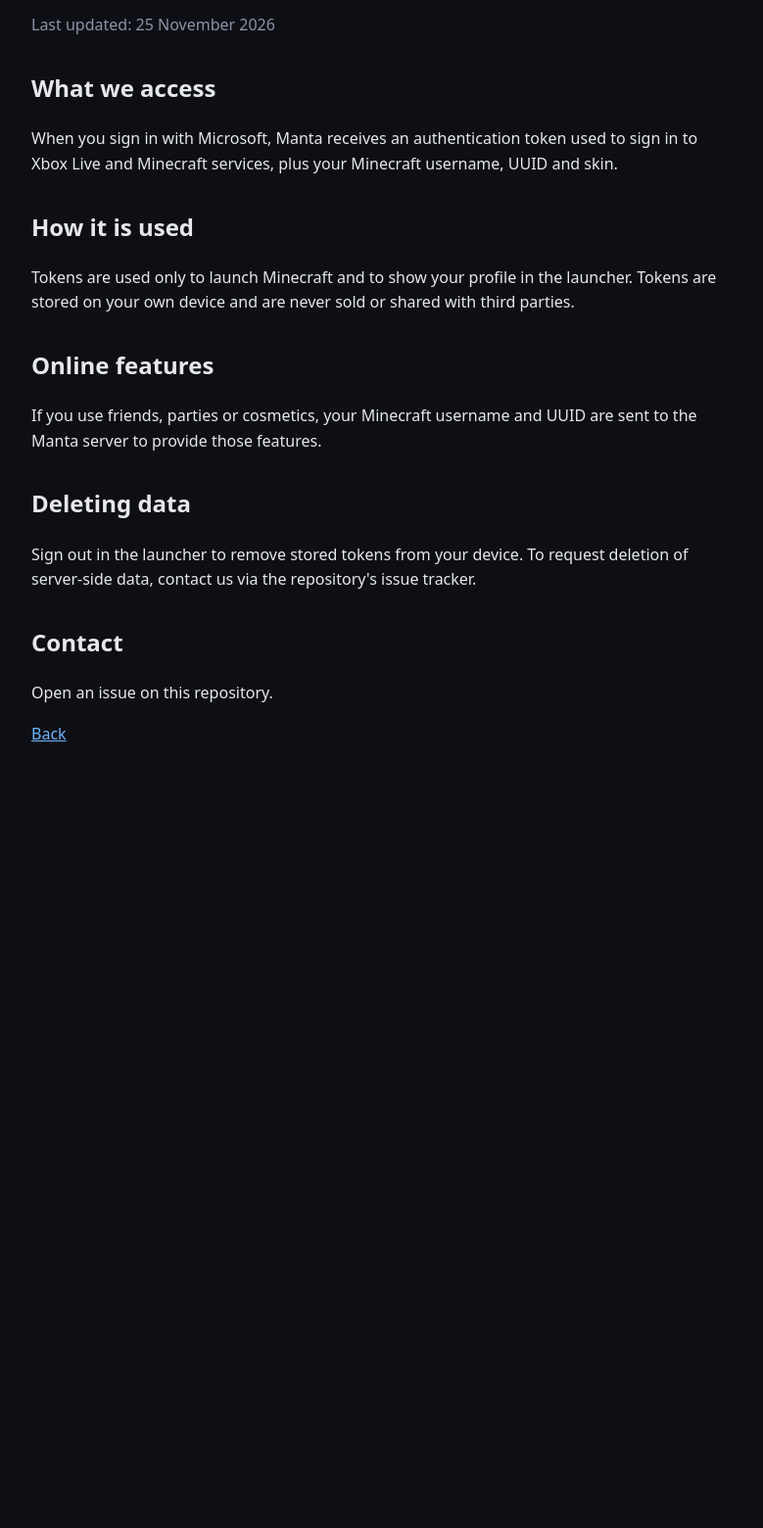
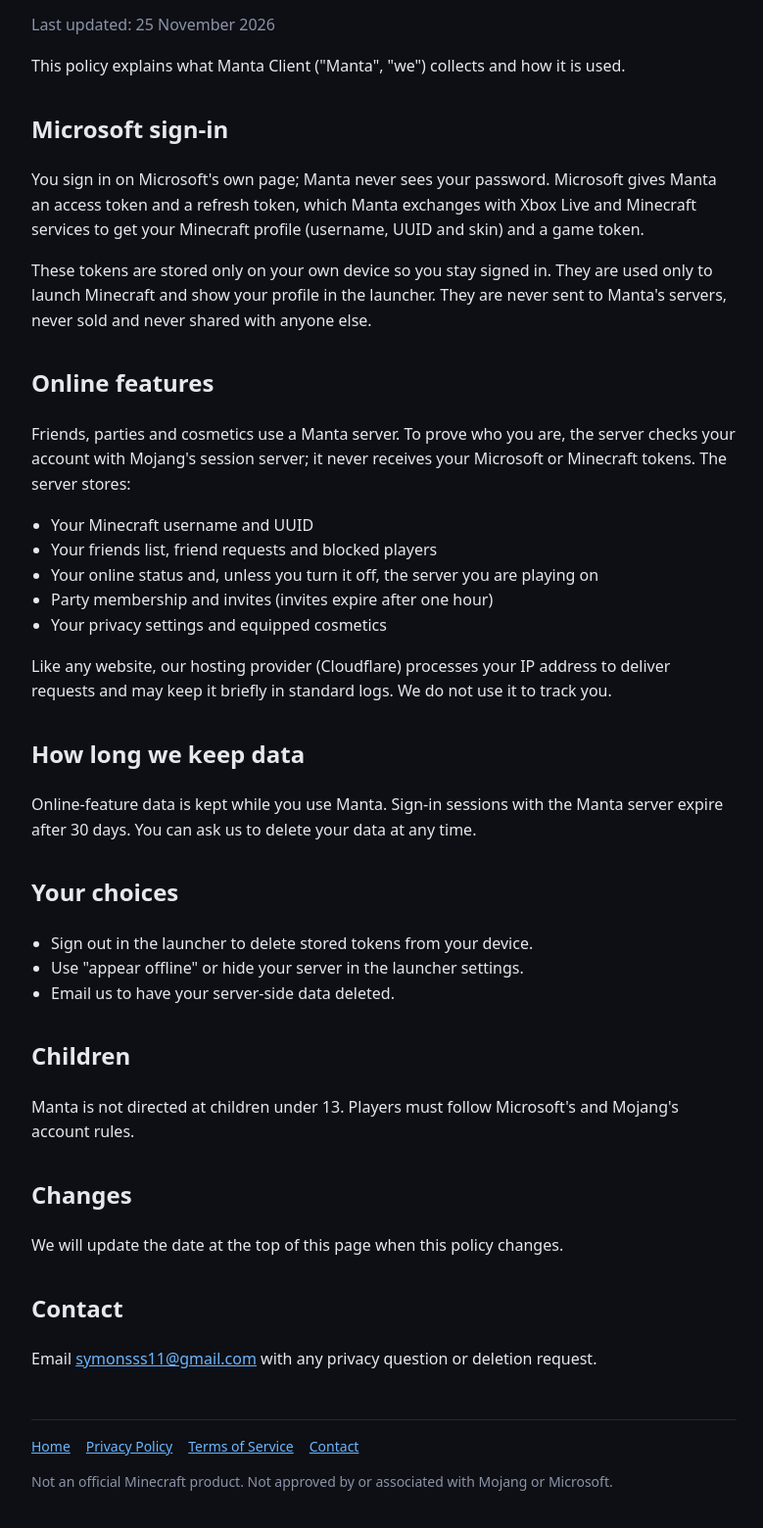
Before and after one commit to mantaclient/mantaclient.github.io, a plain HTML site: page privacy.html in a window 1280 px wide. Shown: the part 128-1688 px from the top of the page at 98% size, without its empty margins (248-1027 px from the left). Before the commit the page ends 970 px from the top, so only its background shows below. Drawn offline with Linux system fonts and the light colour scheme.

Commit message:
Fuller home page, detailed privacy policy and terms, bot-safe contact email, logo
Co-Authored-By: Claude Opus 5.5 <noreply@anthropic.com>

```diff
--- /dev/null
+++ b/em.js
@@ -0,0 +1,3 @@
+// Builds the contact address in the browser so scrapers reading the HTML don't see it.
+(function(){var u=["sym","onsss11"].join(""),d=["gm","ail.com"].join(""),a=u+"\u0040"+d;
+document.querySelectorAll(".em").forEach(function(e){e.href="mai"+"lto:"+a;if(e.dataset.show)e.textContent=a;});})();
--- a/privacy.html
+++ b/privacy.html
@@ -1,8 +1,31 @@
 <!doctype html><html lang="en"><head><meta charset="utf-8"><meta name="viewport" content="width=device-width,initial-scale=1"><title>Privacy Policy - Manta Client</title><link rel="stylesheet" href="style.css"></head><body><main>
 <h1>Privacy Policy</h1><p class="muted">Last updated: 25 November 2026</p>
-<h2>What we access</h2><p>When you sign in with Microsoft, Manta receives an authentication token used to sign in to Xbox Live and Minecraft services, plus your Minecraft username, UUID and skin.</p>
-<h2>How it is used</h2><p>Tokens are used only to launch Minecraft and to show your profile in the launcher. Tokens are stored on your own device and are never sold or shared with third parties.</p>
-<h2>Online features</h2><p>If you use friends, parties or cosmetics, your Minecraft username and UUID are sent to the Manta server to provide those features.</p>
-<h2>Deleting data</h2><p>Sign out in the launcher to remove stored tokens from your device. To request deletion of server-side data, contact us via the repository's issue tracker.</p>
-<h2>Contact</h2><p>Open an issue on this repository.</p>
-<p><a href="index.html">Back</a></p></main></body></html>
+<p>This policy explains what Manta Client ("Manta", "we") collects and how it is used.</p>
+<h2>Microsoft sign-in</h2>
+<p>You sign in on Microsoft's own page; Manta never sees your password. Microsoft gives Manta an access token and a refresh token, which Manta exchanges with Xbox Live and Minecraft services to get your Minecraft profile (username, UUID and skin) and a game token.</p>
+<p>These tokens are stored only on your own device so you stay signed in. They are used only to launch Minecraft and show your profile in the launcher. They are never sent to Manta's servers, never sold and never shared with anyone else.</p>
+<h2>Online features</h2>
+<p>Friends, parties and cosmetics use a Manta server. To prove who you are, the server checks your account with Mojang's session server; it never receives your Microsoft or Minecraft tokens. The server stores:</p>
+<ul>
+<li>Your Minecraft username and UUID</li>
+<li>Your friends list, friend requests and blocked players</li>
+<li>Your online status and, unless you turn it off, the server you are playing on</li>
+<li>Party membership and invites (invites expire after one hour)</li>
+<li>Your privacy settings and equipped cosmetics</li>
+</ul>
+<p>Like any website, our hosting provider (Cloudflare) processes your IP address to deliver requests and may keep it briefly in standard logs. We do not use it to track you.</p>
+<h2>How long we keep data</h2>
+<p>Online-feature data is kept while you use Manta. Sign-in sessions with the Manta server expire after 30 days. You can ask us to delete your data at any time.</p>
+<h2>Your choices</h2>
+<ul>
+<li>Sign out in the launcher to delete stored tokens from your device.</li>
+<li>Use "appear offline" or hide your server in the launcher settings.</li>
+<li>Email us to have your server-side data deleted.</li>
+</ul>
+<h2>Children</h2>
+<p>Manta is not directed at children under 13. Players must follow Microsoft's and Mojang's account rules.</p>
+<h2>Changes</h2>
+<p>We will update the date at the top of this page when this policy changes.</p>
+<h2>Contact</h2>
+<p>Email <a class="em" data-show="1" href="index.html">(enable JavaScript to see the email)</a> with any privacy question or deletion request.</p>
+<footer class="muted"><nav><a href="index.html">Home</a><a href="privacy.html">Privacy Policy</a><a href="terms.html">Terms of Service</a><a class="em" href="index.html">Contact</a></nav><p>Not an official Minecraft product. Not approved by or associated with Mojang or Microsoft.</p></footer></main><script src="em.js"></script></body></html>
--- a/style.css
+++ b/style.css
@@ -3,3 +3,6 @@ main{max-width:720px;margin:0 auto;padding:64px 20px}
 h1{font-size:2.4rem;margin:0 0 8px}h2{margin-top:2rem}
 a{color:#6cb6ff}nav a{margin-right:16px}
 .muted{color:#8b93a7}
+.logo{max-width:260px;height:auto;display:block;margin-bottom:16px}
+ul{padding-left:20px}
+footer{margin-top:3rem;border-top:1px solid #222733;padding-top:16px;font-size:14px}
```
Also changed, not shown: index.html (+17 -6 lines), terms.html (+12 -4 lines), logo.png (added), 1 other file.
